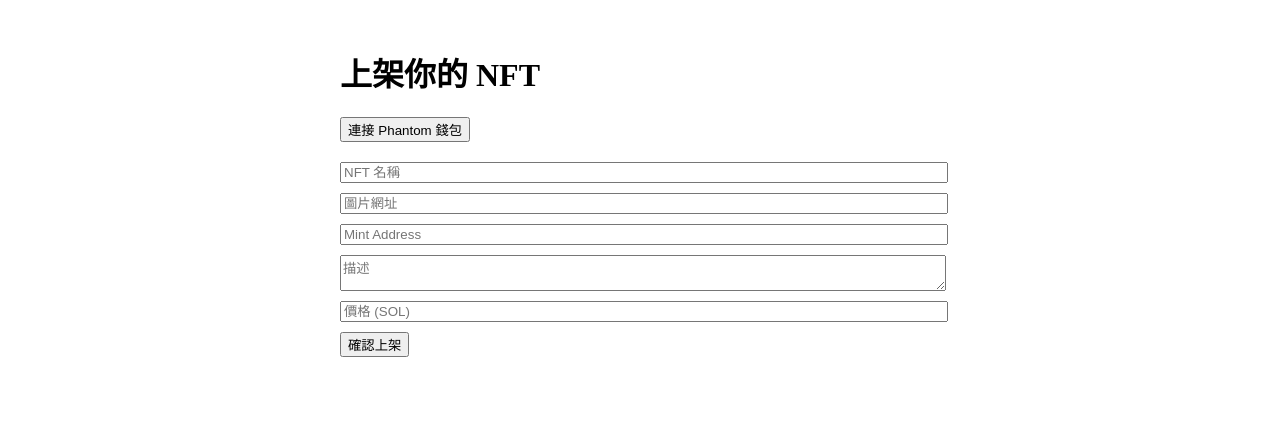
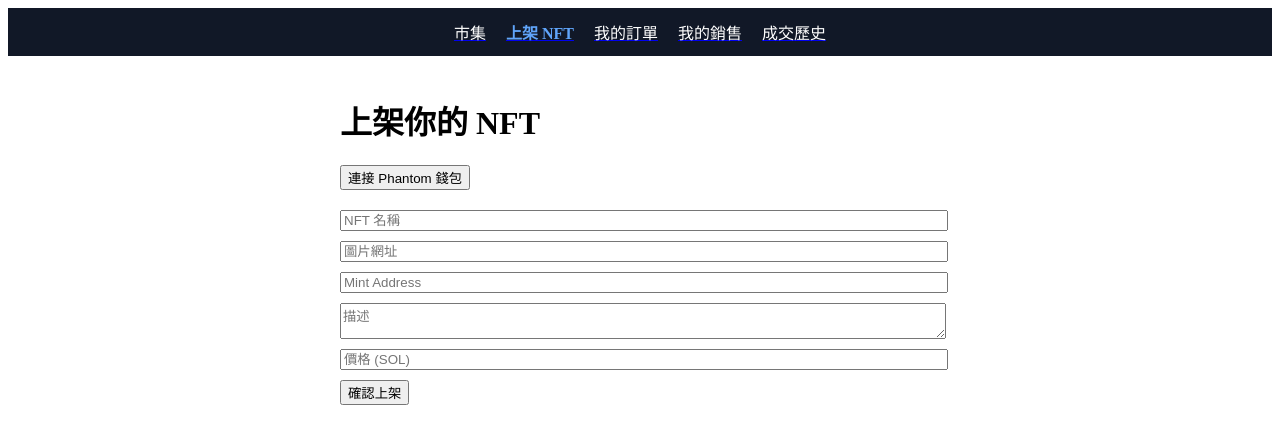
Before and after one commit to galaxysteven111/freeze-exchange, a Next.js app: page /list in a window 1280 px wide. Shown: the top 444 px of the page. Built offline with nearby package versions, Linux system fonts and the light colour scheme.

Commit message:
Update list.tsx

```diff
--- a/pages/list.tsx
+++ b/pages/list.tsx
@@ -1,5 +1,6 @@
 import { useState } from 'react'
 import { createClient } from '@supabase/supabase-js'
+import Navbar from '../components/Navbar' // ✅ 新增：引入 Navbar
 
 const supabase = createClient(
   process.env.NEXT_PUBLIC_SUPABASE_URL!,
@@ -37,7 +38,7 @@ export default function ListNFT() {
       alert('上架失敗')
       console.error(error)
     } else {
-      alert('NFT 已成功上架！')
+      alert('✅ NFT 已成功上架！')
       setForm({ name: '', image_url: '', mint_address: '', description: '', price: '' })
     }
   }
@@ -57,6 +58,8 @@ export default function ListNFT() {
   }
 
   return (
+    <>
+      <Navbar /> {/* ✅ 新增：導覽列 */}
       <main style={{ maxWidth: 600, margin: '0 auto', padding: 20 }}>
         <h1>上架你的 NFT</h1>
 
@@ -74,5 +77,6 @@ export default function ListNFT() {
 
         <button onClick={handleSubmit}>確認上架</button>
       </main>
+    </>
   )
 }
```
Lines whose indentation alone changed are shown as unchanged.
